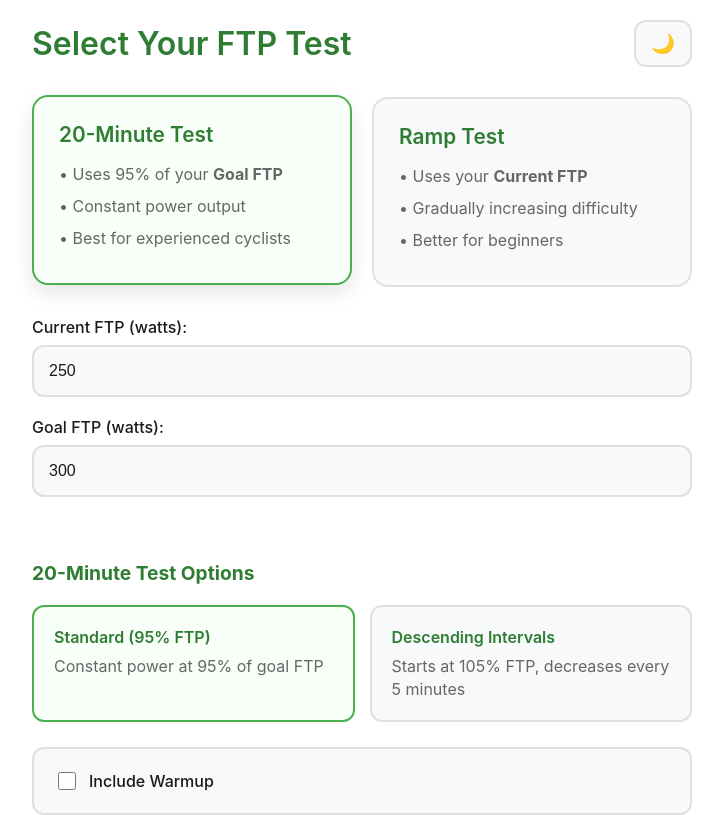
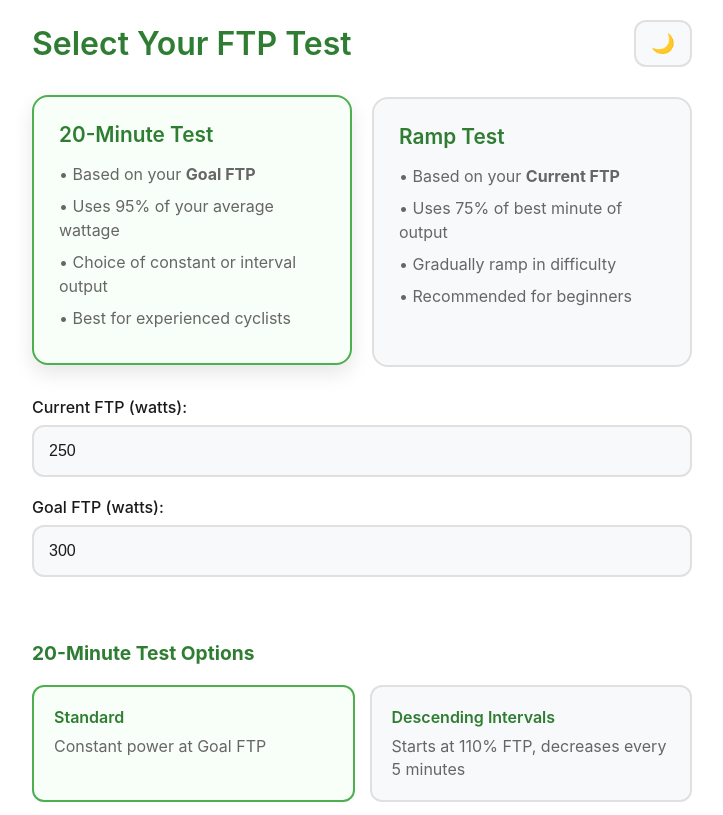
Before and after one commit to lazydictionary/FTP-Tester, a React (Create React App) app: page / in a window 1280 px wide. Shown: the top 815 px of the page, without its empty margins (278-1001 px from the left). Built offline with nearby package versions, Linux system fonts and the light colour scheme.

Commit message:
Fixed goalFTP #s (/ vs *)

```diff
--- a/src/pages/SetupScreen.jsx
+++ b/src/pages/SetupScreen.jsx
@@ -39,8 +39,9 @@ export default function SetupScreen({ onStartTest, darkMode, toggleDarkMode }) {
           onClick={() => setTestType('20min')}
         >
           <h3>20-Minute Test</h3>
-          <p>• Uses 95% of your <strong>Goal FTP</strong></p>
-          <p>• Constant power output</p>
+          <p>• Based on your <strong>Goal FTP</strong> </p>
+          <p>• Uses 95% of your average wattage</p>
+          <p>• Choice of constant or interval output</p>
           <p>• Best for experienced cyclists</p>
         </div>
 
@@ -49,9 +50,10 @@ export default function SetupScreen({ onStartTest, darkMode, toggleDarkMode }) {
           onClick={() => setTestType('ramp')}
         >
           <h3>Ramp Test</h3>
-          <p>• Uses your <strong>Current FTP</strong></p>
-          <p>• Gradually increasing difficulty</p>
-          <p>• Better for beginners</p>
+          <p>• Based on your <strong>Current FTP</strong></p>
+          <p>• Uses 75% of best minute of output</p>
+          <p>• Gradually ramp in difficulty</p>
+          <p>• Recommended for beginners</p>
         </div>
       </div>
 
@@ -62,8 +64,8 @@ export default function SetupScreen({ onStartTest, darkMode, toggleDarkMode }) {
             type="number"
             value={currentFTP}
             onChange={(e) => setCurrentFTP(Number(e.target.value))}
-            min="100"
-            max="500"
+            min="50"
+            max="999"
             required
           />
         </label>
@@ -77,7 +79,7 @@ export default function SetupScreen({ onStartTest, darkMode, toggleDarkMode }) {
                 value={goalFTP}
                 onChange={(e) => setGoalFTP(Number(e.target.value))}
                 min={currentFTP + 1}
-                max="500"
+                max="999"
                 required
               />
             </label>
--- a/src/pages/TestProtocols.js
+++ b/src/pages/TestProtocols.js
@@ -1,15 +1,23 @@
 export const TwentyMinTestProtocols = {
   STANDARD: {
-    name: "Standard (95% FTP)",
-    description: "Constant power at 95% of goal FTP",
-    calculatePower: (goalFTP, elapsed) => goalFTP * 0.95
+    name: "Standard",
+    description: "Constant power at Goal FTP",
+    calculatePower: (goalFTP, elapsed) => goalFTP / 0.95
   },
   DESCENDING: {
     name: "Descending Intervals",
-    description: "Starts at 105% FTP, decreases every 5 minutes",
+    description: "Starts at 110% FTP, decreases every 5 minutes",
     calculatePower: (goalFTP, elapsed) => {
       const segment = Math.floor(elapsed / 300);
-      return goalFTP * (1.05 - (segment * 0.05));
+      return goalFTP / 0.95 * (1.10 - (segment * 0.05));
+    }
+  },
+  ASCENDING: {
+    name: "Ascending Intervals",
+    description: "Starts at 90% FTP, increases every 5 minutes",
+    calculatePower: (goalFTP, elapsed) => {
+      const segment = Math.floor(elapsed / 300);
+      return goalFTP / 0.95 * (0.9 + (segment * 0.05));
     }
   }
 };
```
